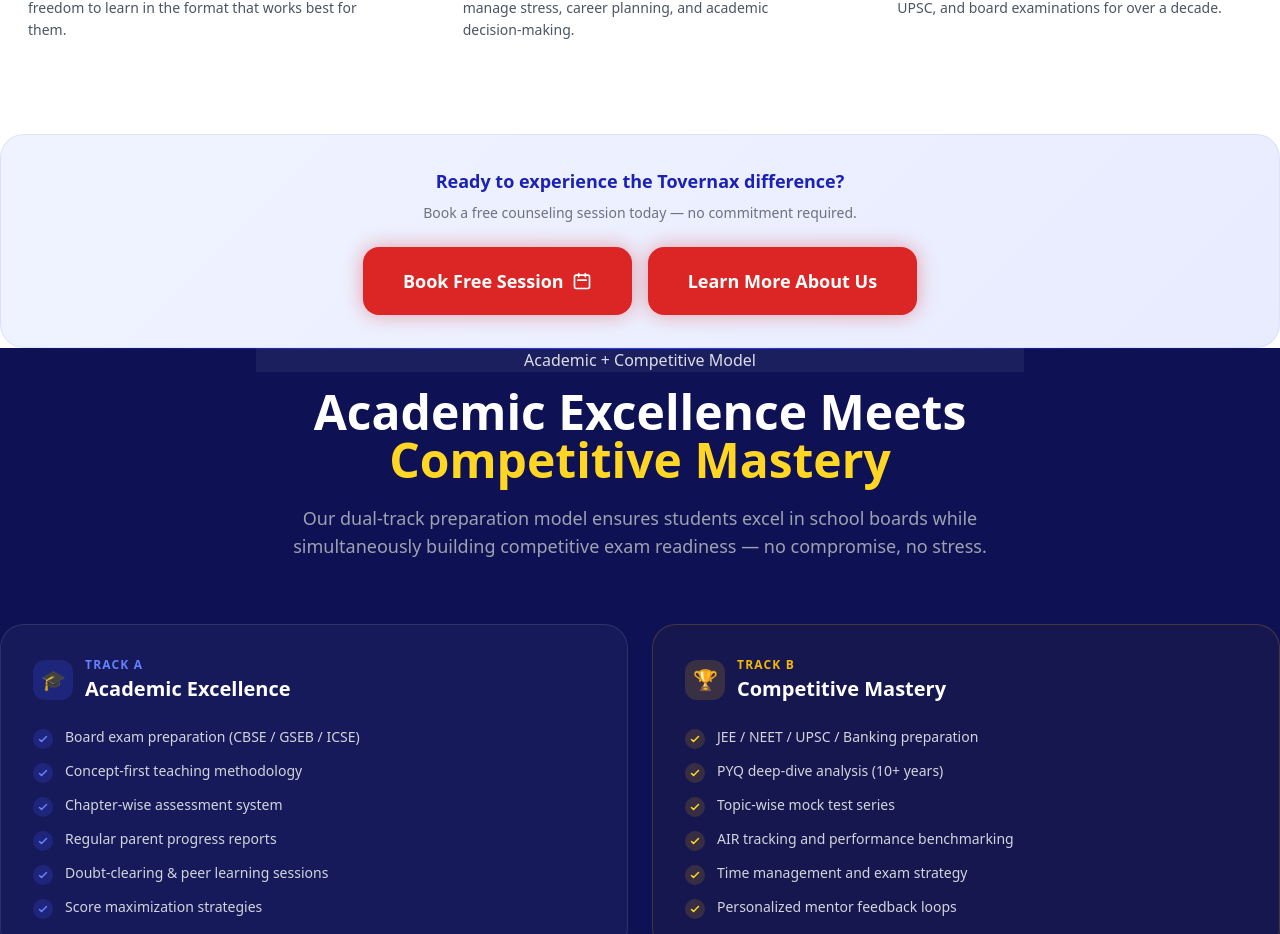
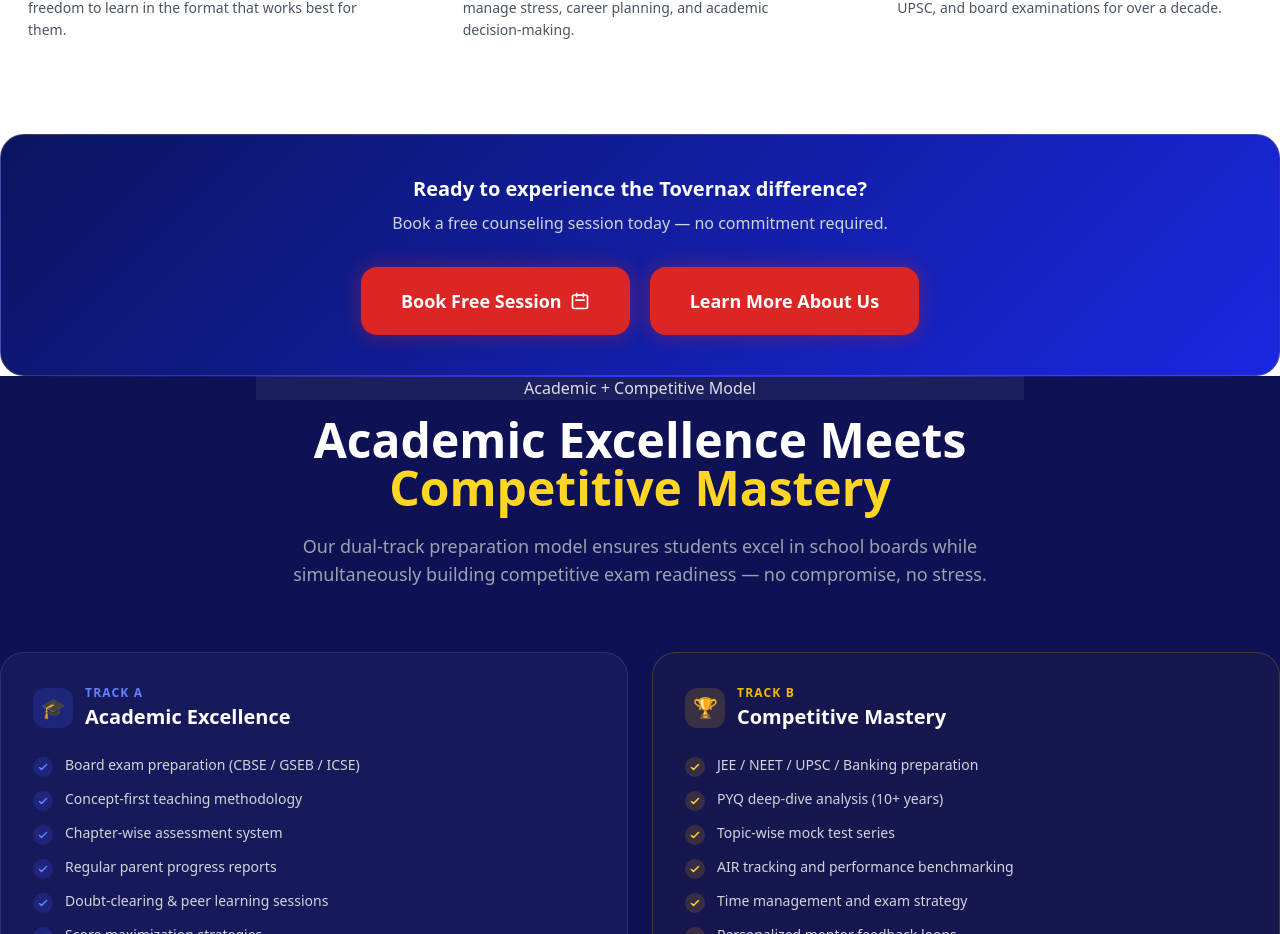
Before and after one commit to TovernaxLegion/Tovernax-Legion, a Next.js app: page / in a window 1280 px wide. Shown: the part 2814-3748 px from the top of the page. Built offline with nearby package versions, Linux system fonts and the light colour scheme.

Commit message:
Update WhyChooseUsSection.tsx

```diff
--- a/src/components/sections/WhyChooseUsSection.tsx
+++ b/src/components/sections/WhyChooseUsSection.tsx
@@ -39,14 +39,14 @@
           ))}
         </div>
 
-      {/* Bottom CTA strip */}
-        <div className="mt-16 p-8 rounded-3xl text-center reveal"
-          style={{ background: "linear-gradient(135deg, #f0f3ff 0%, #e8ecff 100%)", border: "1px solid rgba(29,53,220,0.08)" }}>
-          <p className="text-navy-800 font-semibold text-lg mb-2">
+             {/* Bottom CTA strip */}
+        <div className="mt-16 p-10 rounded-3xl text-center reveal"
+          style={{ background: "linear-gradient(135deg, #0a1560 0%, #1a27e1 100%)", border: "1px solid rgba(255,214,36,0.2)" }}>
+          <p className="text-white font-bold text-xl mb-2">
             Ready to experience the Tovernax difference?
           </p>
-          <p className="text-gray-500 text-sm mb-6">Book a free counseling session today — no commitment required.</p>
-          <div className="flex flex-col sm:flex-row gap-4 justify-center">
+          <p className="text-gray-300 text-base mb-8">Book a free counseling session today — no commitment required.</p>
+          <div className="flex flex-col sm:flex-row gap-5 justify-center">
             <a href="/contact" className="inline-flex items-center gap-2 px-10 py-5 rounded-2xl font-bold text-lg text-white animate-red-blue">
               Book Free Session
               <svg className="w-5 h-5" fill="none" viewBox="0 0 24 24" stroke="currentColor">
@@ -58,7 +58,6 @@
             </a>
           </div>
         </div>
-
       </div>
     </section>
   );
```
